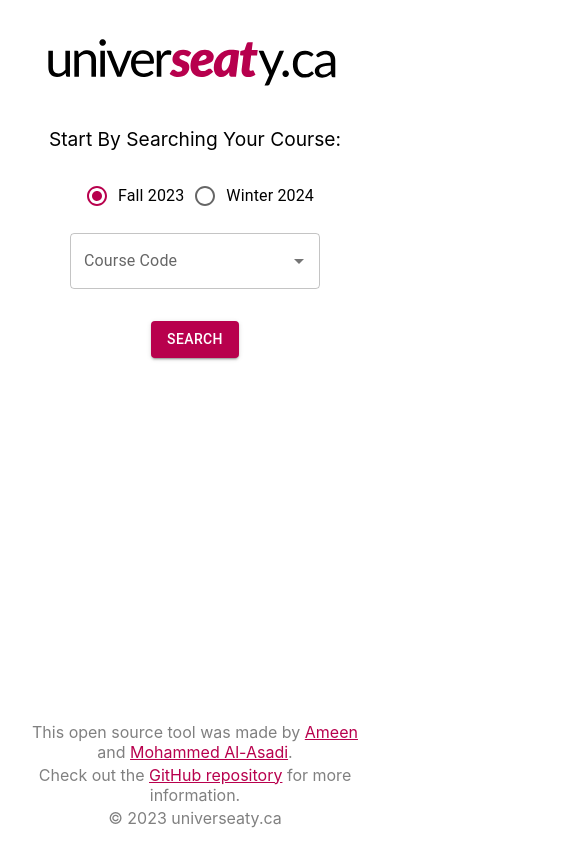
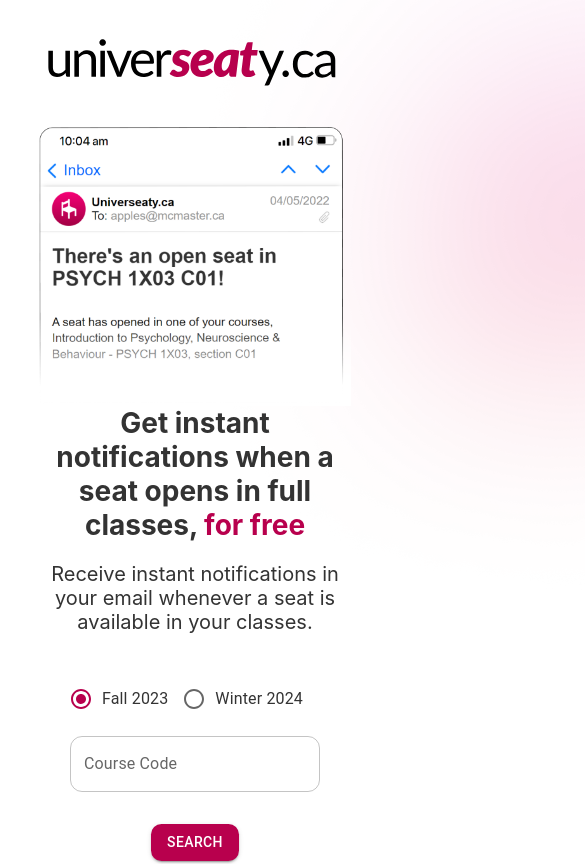
Before and after one commit to ameenalasady/Universeaty, a React (Vite) app: page / in a window 390 px wide. Shown: the top 864 px of the page, 585 px wide, since content can reach past the window. Built offline with nearby package versions, Linux system fonts and the light colour scheme.

Commit message:
Paint Job

```diff
--- a/src/App.css
+++ b/src/App.css
@@ -2,6 +2,8 @@
 
 html {
   font-family: "Montserrat", sans-serif;
+  overflow-x: hidden;
+  color: #333;
 }
 
 .maincontainer {
@@ -18,8 +20,95 @@
 }
 
 .logosvg {
-  width: 30vw;
+  width: 20vw;
   min-width: 300px;
+}
+
+.modivcontainer {
+  width: 1920px;
+  display: flex;
+  flex-direction: column;
+  align-items: center;
+}
+
+.modiv {
+  display: flex;
+  width: 40%;
+  align-items: center;
+}
+
+.moimgcontainer {
+  width: 80%;
+  margin-right: 0.5em;
+  display: flex;
+  flex-direction: column;
+  align-items: center;
+}
+
+.moimg {
+  width: 350px;
+}
+
+.motext {
+  display: flex;
+  flex-direction: column;
+  align-items: center;
+  width: 100%;
+  margin-left: 0.5em;
+}
+
+.heading {
+  font-size: 2.5em;
+  margin: 0;
+}
+
+.highlighted_word {
+  color: #b8004d;
+}
+
+.paragraph {
+  font-size: 1.5em;
+}
+
+@media screen and (max-width: 864px) {
+  .modiv {
+    flex-direction: column;
+  }
+
+  .moimgcontainer {
+    margin-right: 0em;
+  }
+
+  .motext {
+    margin-left: 0em;
+    width: 80%;
+  }
+
+  .heading {
+    text-align: center;
+  }
+  .paragraph {
+    text-align: center;
+  }
+
+  .moimg {
+    width: 80vw;
+    max-width: 350px;
+  }
+}
+
+@media screen and (max-width: 650px) {
+  .motext {
+    width: 80vw;
+  }
+
+  .heading {
+    font-size: 1.75em;
+  }
+
+  .paragraph {
+    font-size: 1.25em;
+  }
 }
 
 .welcometo {
@@ -148,10 +237,10 @@
   color: gray;
 }
 
-.fixed-footer {
+/* .fixed-footer {
   position: fixed;
   bottom: 0;
-}
+} */
 
 .footer a {
   color: #b8004d;
@@ -162,6 +251,8 @@
   flex-direction: column;
   align-items: center;
   width: 90%;
+  /* position: fixed;
+  bottom: 0; */
 }
 
 .footer-paragraph1 {
@@ -176,3 +267,12 @@
 .footer-paragraph3 {
   margin: 0.1em;
 }
+
+.backgroundblob {
+  position: absolute;
+  bottom: 25vh;
+  left: 45vw;
+  display: flex;
+  justify-content: center;
+  z-index: -10;
+}
--- a/src/App.jsx
+++ b/src/App.jsx
@@ -135,7 +135,30 @@
             <Logo className="logosvg" />
           </div>
         </div>
-        <div className="startby">Start By Searching Your Course:</div>
+        <div className="modivcontainer">
+          <div className="modiv">
+            <div className="moimgcontainer">
+              <img
+                className="moimg"
+                src="public/template.png"
+                alt="templateimg"
+              />
+            </div>
+
+            <div className="motext">
+              <h1 class="heading">
+                Get instant notifications when a seat opens in full classes,{" "}
+                <span class="highlighted_word">for free</span>
+              </h1>
+              <p class="paragraph">
+                Receive instant notifications in your email whenever a seat is
+                available in your classes.
+              </p>
+            </div>
+          </div>
+        </div>
+
+        {/* <div className="startby">Start By Searching Your Course:</div> */}
         <div className="formcontainer">
           <form onSubmit={handleSubmit} className="mainForm">
             <FormControl component="fieldset">
@@ -156,14 +179,14 @@
                     value="3202330"
                     control={<Radio />}
                     label="Fall 2023"
-                    sx={{ margin: "0" }}
+                    // sx={{ margin: "0" }}
                   />
 
                   <FormControlLabel
                     value="3202340"
                     control={<Radio />}
                     label="Winter 2024"
-                    sx={{ margin: "0" }}
+                    // sx={{ margin: "0" }}
                   />
                 </RadioGroup>
               </Box>
@@ -188,9 +211,27 @@
                 setCourseCode(newInputValue);
               }}
               renderInput={(params) => (
-                <TextField {...params} label="Course Code" />
+                <TextField
+                  {...params}
+                  label="Course Code"
+                  InputProps={{ sx: { borderRadius: "0.75em" } }}
+                />
               )}
               sx={{ marginBottom: "1em", marginTop: "1em" }}
+              componentsProps={{
+                popper: {
+                  modifiers: [
+                    {
+                      name: "flip",
+                      enabled: false,
+                    },
+                    {
+                      name: "preventOverflow",
+                      enabled: false,
+                    },
+                  ],
+                },
+              }}
             />
 
             <div className="submitcontainer">
@@ -200,7 +241,7 @@
                 color="primary"
                 disabled={loading}
                 startIcon={loading ? <CircularProgress size={20} /> : null}
-                sx={{ minWidth: "30%" }}
+                sx={{ minWidth: "30%", borderRadius: "0.75em" }}
               >
                 Search
               </Button>
@@ -212,7 +253,7 @@
           {data && (
             <>
               <div className="explain">
-                Now Pick Which Section You Want To Track:
+                Pick which section you want to track:
               </div>
               <div className="bottomleft">
                 <Table
@@ -309,7 +350,7 @@
           {selectedSection && (
             <>
               <div className="howcontact">
-                How Would You Like To Be Contacted?
+                How would you like to be contacted?
               </div>
 
               <h2>Track Section: {selectedSection}</h2>
@@ -322,6 +363,7 @@
                   marginLeft: "auto",
                   marginRight: "auto",
                   marginBottom: "1em",
+                  borderRadius: "0.75em",
                 }}
               >
                 <MenuItem value="email">Email</MenuItem>
@@ -344,7 +386,11 @@
                         ? "example@example.com"
                         : "1234567890"
                     }
-                    sx={{ width: "80%", maxWidth: "400px" }}
+                    sx={{
+                      width: "80%",
+                      maxWidth: "400px",
+                    }}
+                    InputProps={{ sx: { borderRadius: "0.75em" } }}
                     error={error}
                     helperText={error && `Invalid ${contactMethod}`}
                   />
@@ -358,6 +404,7 @@
                       maxWidth: "100px",
                       marginLeft: "auto",
                       marginRight: "auto",
+                      borderRadius: "0.75em",
                     }}
                     onClick={handleButtonClick}
                     disabled={buttonLoading}
@@ -435,6 +482,10 @@
           <p className="footer-paragraph1">© 2023 universeaty.ca</p>
         </div>
       </footer>
+
+      <div className="backgroundblob">
+        <img src="public/blob.png" alt="background" />
+      </div>
     </ThemeProvider>
   );
 }
```
Also changed, not shown: public/blob.png (added), public/template.png (added).
